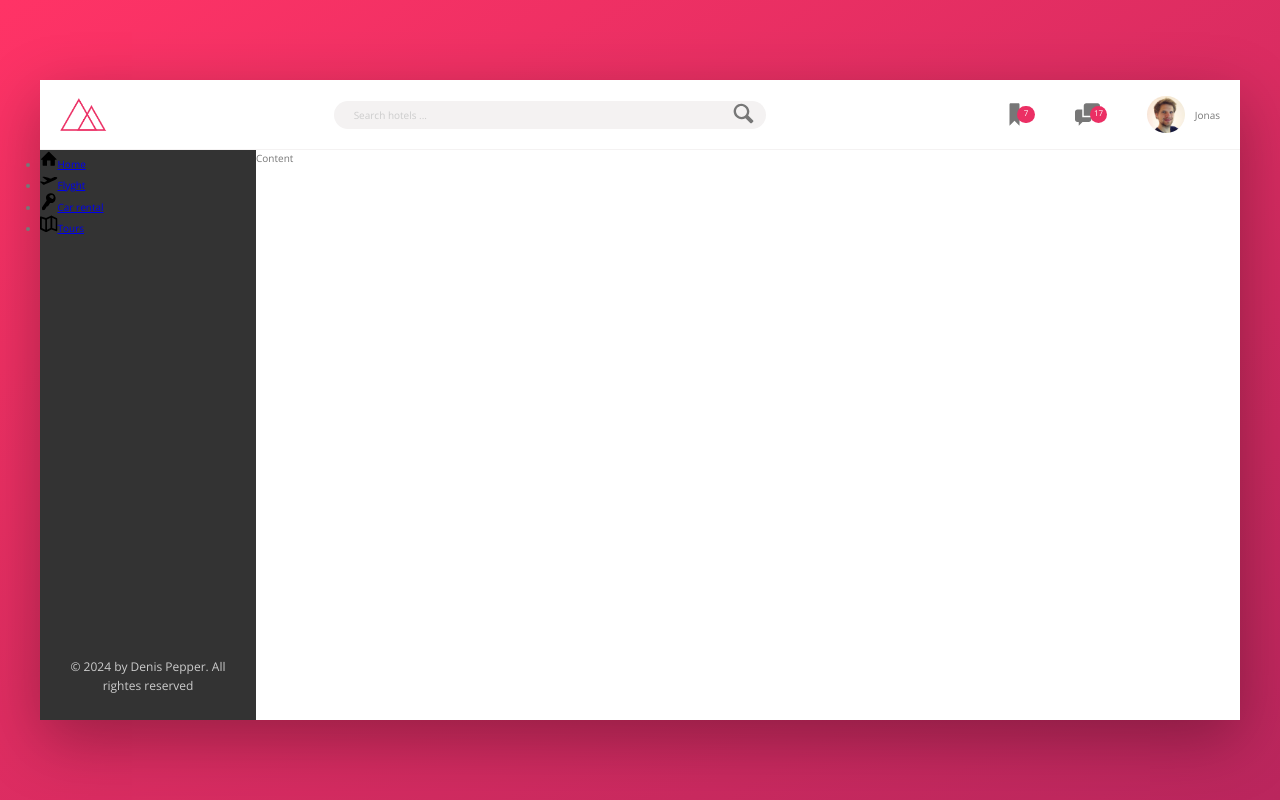
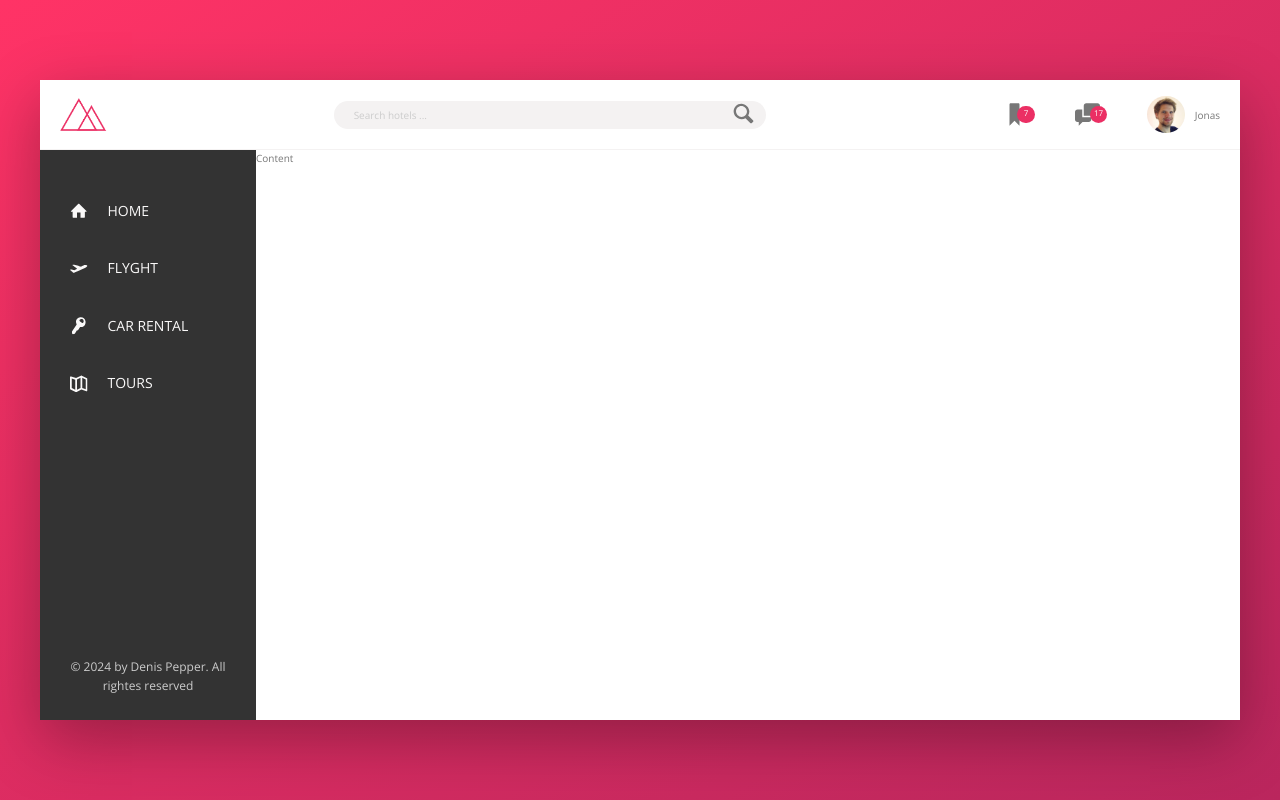
Before and after one commit to DenisPepper/jonas-css-trillo, a React (Vite) app: page / in a window 1280 px wide. Built offline with nearby package versions, Linux system fonts and the light colour scheme.

Commit message:
Доработает навигацию

```diff
--- a/src/componets/sidebar/sidebar.scss
+++ b/src/componets/sidebar/sidebar.scss
@@ -1,6 +1,65 @@
 .sidebar {
   display: flex;
   flex-direction: column;
+}
+
+.side-nav {
+  font-size: 1.4rem;
+  list-style: none;
+  margin-top: 3.5rem;
+}
+
+.side-nav__item {
+  position: relative;
+
+  &:not(:last-child) {
+    margin-bottom: 0.5rem;
+  }
+}
+
+.side-nav__item::before {
+  content: '';
+  position: absolute;
+  top: 0;
+  left: 0;
+  width: 3px;
+  height: 100%;
+  background-color: var(--color-grey-dark-2);
+  transform: scaleY(0);
+  transition: transform 0.2s, width 0.4s cubic-bezier(1, 0, 0, 1) 0.2s, background-color 0.1s;
+}
+
+.side-nav__item:hover::before,
+.side-nav__item:focus-visible::before {
+  transform: scaleY(1);
+  width: 100%;
+}
+
+.side-nav__item:active::before {
+  background-color: var(--color-primary);
+}
+
+/*
+.side-nav__item:focus-within::before {
+  transform: scaleY(1);
+}
+  */
+
+.side-nav__link:any-link {
+  padding: 1.5rem 3rem;
+  color: var(--color-grey-light-1);
+  text-decoration: none;
+  text-transform: uppercase;
+  position: relative;
+  display: flex;
+  align-items: center;
+}
+
+.nav-icon {
+  width: 1.75rem;
+  height: 1.75rem;
+  margin-right: 2rem;
+  fill: currentColor;
 }
 
 .legal {
@@ -10,8 +69,3 @@
   color: var(--color-grey-light-4);
   margin-top: auto;
 }
-
-.nav-icon {
-  width: 1.75rem;
-  height: 1.75rem;
-}
```
